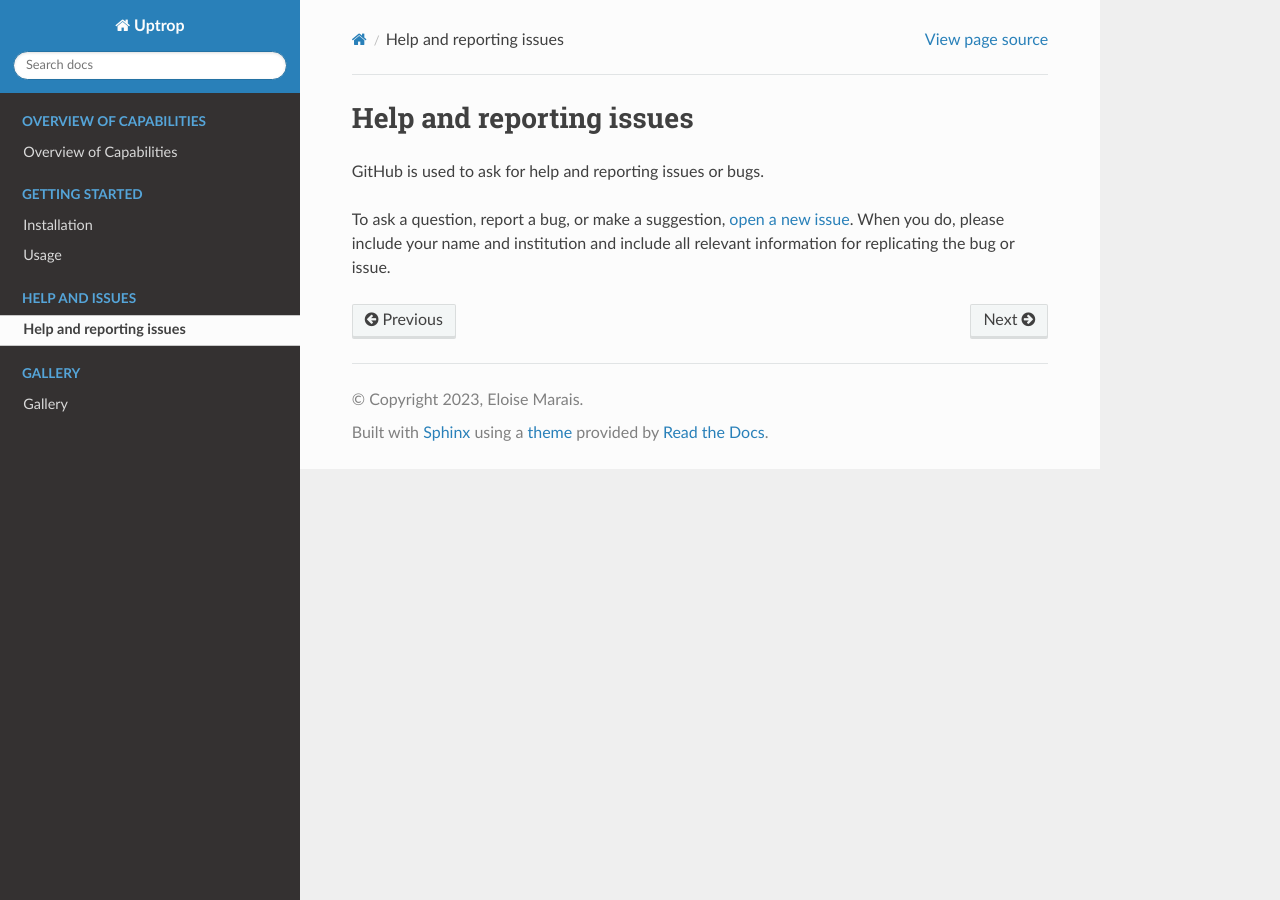
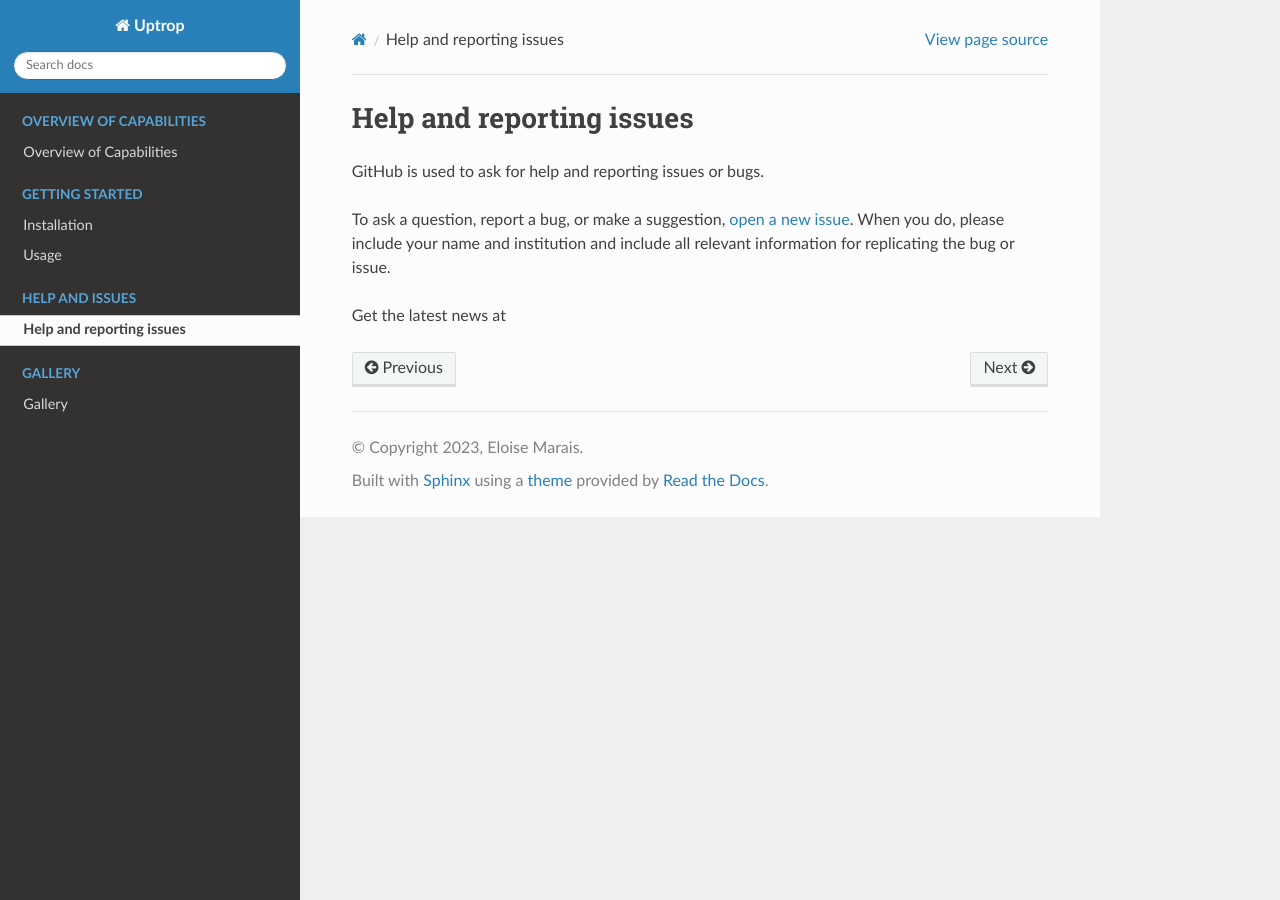
Before and after one commit to eamarais/erc-uptrop, a Sphinx documentation site: the page built from docs/source/Get-help.rst, in a window 1280 px wide. Built offline with Sphinx 7.4.7 and the Read the Docs theme 2.0.0, drawn with Linux system fonts in a browser that asks for light colours.

Commit message:
Update Get-help.rst

```diff
--- a/docs/source/Get-help.rst
+++ b/docs/source/Get-help.rst
@@ -4,3 +4,5 @@ Help and reporting issues
 GitHub is used to ask for help and reporting issues or bugs.
 
 To ask a question, report a bug, or make a suggestion, `open a new issue <https://github.com/eamarais/erc-uptrop/issues>`__. When you do, please include your name and institution and include all relevant information for replicating the bug or issue.
+
+Get the latest news at
```
